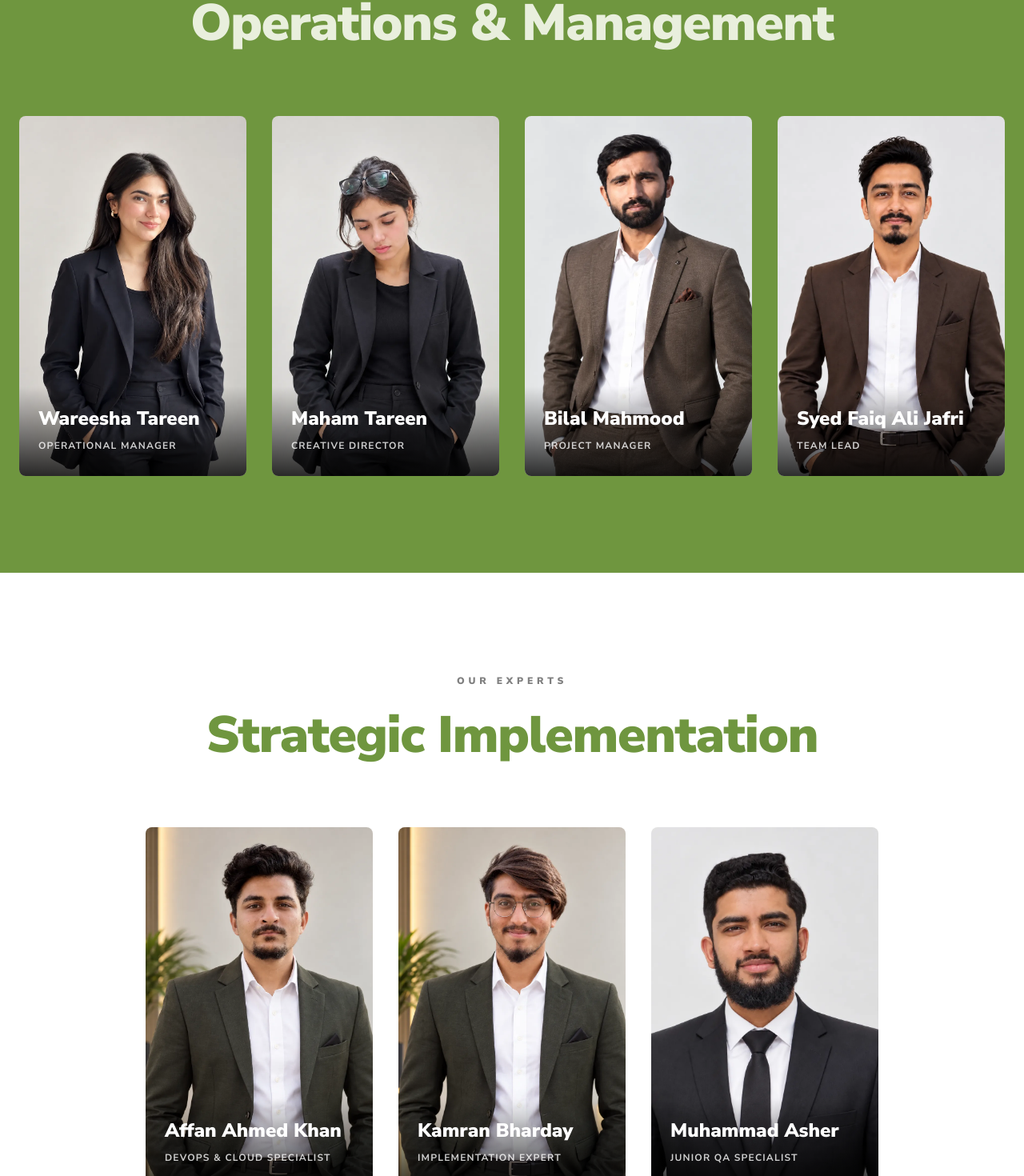
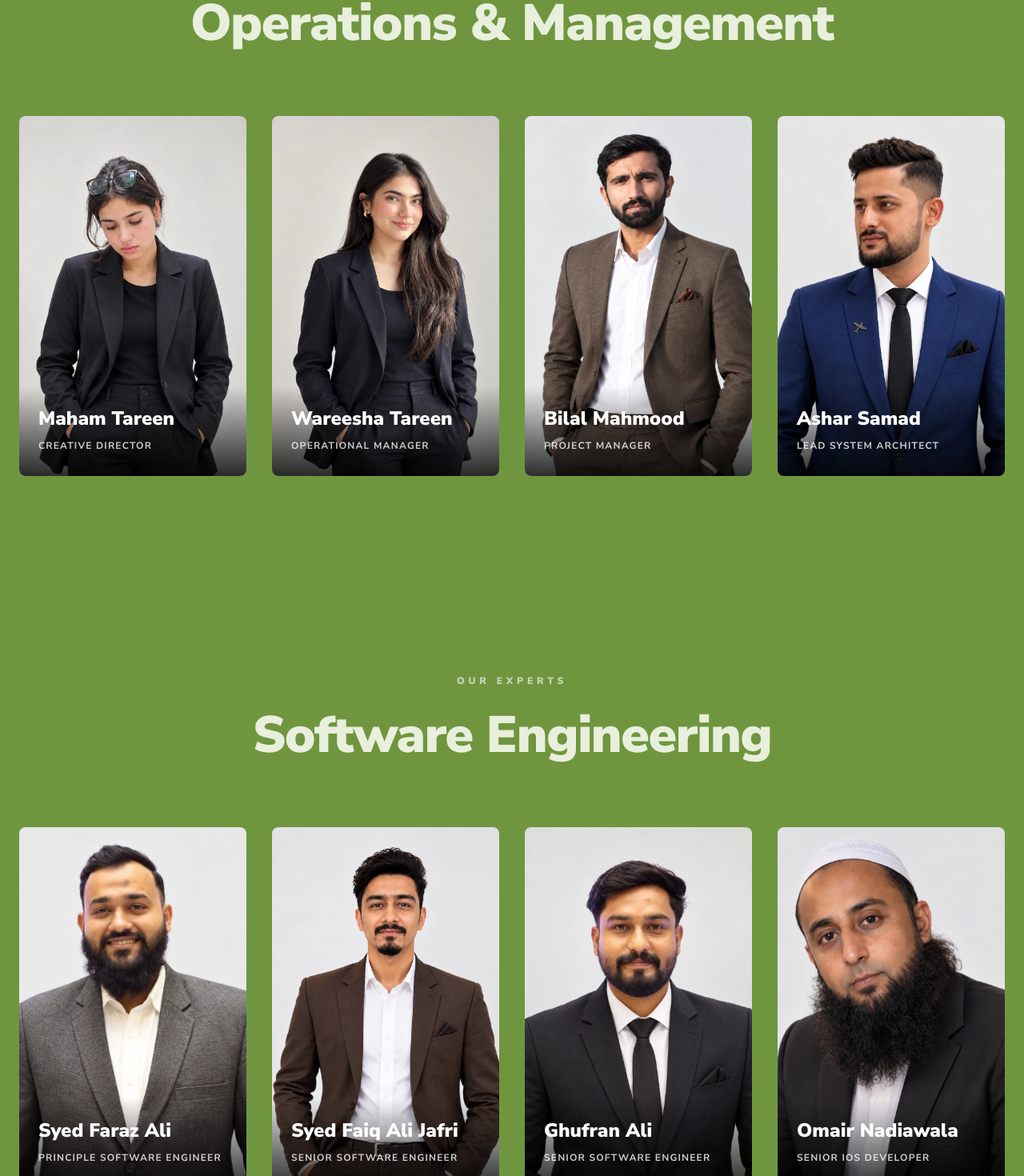
Before and after one commit to syedfaiqali/EDXS, a React (Vite) app: page /team in a window 1280 px wide. Shown: the part 1143-2613 px from the top of the page at 80% size. Built offline with nearby package versions, Linux system fonts and the light colour scheme.

Commit message:
updates in UI

```diff
--- a/src/components/landing/TeamSection.tsx
+++ b/src/components/landing/TeamSection.tsx
@@ -53,7 +53,7 @@ const TeamGroup: React.FC<TeamSectionProps> = ({ title, members, dark }) => {
         <Box
             ref={sectionRef}
             sx={{
-                bgcolor: dark ? 'primary.main' : 'white',
+                bgcolor: dark ? 'primary.main' : 'secondary.main',
                 py: { xs: 10, md: 15 },
                 textAlign: 'center',
                 borderBottom: `1px solid ${alpha(dark ? '#fff' : '#000', 0.05)}`
@@ -165,7 +165,7 @@ const TeamGroup: React.FC<TeamSectionProps> = ({ title, members, dark }) => {
                                             left: 0,
                                             width: '100%',
                                             height: '100%',
-                                            bgcolor: alpha(dark ? '#1e293b' : '#1e293b', 0.9),
+                                            bgcolor: alpha('#45672a', 0.94),
                                             color: 'white',
                                             display: 'flex',
                                             flexDirection: 'column',
@@ -285,16 +285,16 @@ const TeamSection: React.FC = () => {
 
     const management = [
         {
+            name: 'Maham Tareen',
+            role: 'Creative Director',
+            image: mahamImage,
+            description: 'Shapes clear, thoughtful experiences that make EDXS easy for every user to navigate.'
+        },
+        {
             name: 'Wareesha Tareen',
             role: 'Operational Manager',
             image: wareeshaImage,
             description: 'Keeps operational planning aligned, organised, and focused on client success.'
-        },
-        {
-            name: 'Maham Tareen',
-            role: 'Creative Director',
-            image: mahamImage,
-            description: 'Shapes clear, thoughtful experiences that make EDXS easy for every user to navigate.'
         },
         {
             name: 'Bilal Mahmood',
@@ -304,15 +304,15 @@ const TeamSection: React.FC = () => {
             linkedin: 'https://www.linkedin.com/in/bilal-mahmood-4a740690/'
         },
         {
-            name: 'Syed Faiq Ali Jafri',
-            role: 'Team Lead',
-            image: faiqImage,
-            description: 'Leads development work with a hands-on focus on quality and dependable delivery.',
-            linkedin: 'https://www.linkedin.com/in/syedfaiqjafridev'
+            name: 'Ashar Samad',
+            role: 'Lead System Architect',
+            image: asharImage,
+            description: 'Designs the system architecture behind robust EDXS integrations.',
+            linkedin: 'https://www.linkedin.com/in/ashar-samad-863773194/'
         },
     ];
 
-    const marketing = [
+    const platformOperations = [
         {
             name: 'Affan Ahmed Khan',
             role: 'Devops & Cloud Specialist',
@@ -336,20 +336,48 @@ const TeamSection: React.FC = () => {
         },
     ];
 
-    const devTeam1 = [
+    const softwareEngineering = [
+        {
+            name: 'Syed Faraz Ali',
+            role: 'Principle Software Engineer',
+            image: farazImage,
+            description: 'Maintains strong frontend standards for a consistent, intuitive EDXS experience.',
+            linkedin: 'https://www.linkedin.com/in/syed-faraz-ali-704b23384/'
+        },
+        {
+            name: 'Syed Faiq Ali Jafri',
+            role: 'Senior Software Engineer',
+            image: faiqImage,
+            description: 'Leads development work with a hands-on focus on quality and dependable delivery.',
+            linkedin: 'https://www.linkedin.com/in/syedfaiqjafridev'
+        },
+        {
+            name: 'Ghufran Ali',
+            role: 'Senior Software Engineer',
+            image: ghufranImage,
+            description: 'Creates responsive, high-performance web experiences across the EDXS platform.',
+            linkedin: 'https://www.linkedin.com/in/ghufran-ali-082570175/'
+        },
+        {
+            name: 'Omair Nadiawala',
+            role: 'Senior IOS Developer',
+            image: omairImage,
+            description: 'Builds polished mobile experiences that keep EDXS useful wherever teams work.',
+            linkedin: 'https://www.linkedin.com/in/omairnadiadwala/'
+        },
+        {
+            name: 'Amin Lakhani',
+            role: 'Senior Software Engineer',
+            image: aminImage,
+            description: 'Contributes to intelligent, data-focused features that make EDXS more useful.',
+            linkedin: 'https://www.linkedin.com/in/amin-lakhani-4b38a4223/'
+        },
         {
             name: 'Syed Osama Zaidi',
             role: 'Senior Backend Developer',
             image: osamaImage,
             description: 'Builds dependable backend services that support EDXS at scale.',
             linkedin: 'https://www.linkedin.com/in/osama-zaidi-4b0b1b1b/'
-        },
-        {
-            name: 'Ashar Samad',
-            role: 'Lead System Architect',
-            image: asharImage,
-            description: 'Designs the system architecture behind robust EDXS integrations.',
-            linkedin: 'https://www.linkedin.com/in/ashar-samad-863773194/'
         },
         {
             name: 'Abdullah Khan',
@@ -363,86 +391,34 @@ const TeamSection: React.FC = () => {
             role: 'Backend Developer',
             image: raoImage,
             description: 'Focuses on resilient backend systems and consistent platform performance.'
-        }
-    ];
-
-    const devTeam2 = [
-        {
-            name: 'Omair Nadiawala',
-            role: 'Senior IOS Developer',
-            image: omairImage,
-            description: 'Builds polished mobile experiences that keep EDXS useful wherever teams work.',
-            linkedin: 'https://www.linkedin.com/in/omairnadiadwala/'
         },
-        {
-            name: 'Ghufran Ali',
-            role: 'Senior Software Developer',
-            image: ghufranImage,
-            description: 'Creates responsive, high-performance web experiences across the EDXS platform.',
-            linkedin: 'https://www.linkedin.com/in/ghufran-ali-082570175/'
-        },
-        {
-            name: 'Amin Lakhani',
-            role: 'Senior Software Developer',
-            image: aminImage,
-            description: 'Contributes to intelligent, data-focused features that make EDXS more useful.',
-            linkedin: 'https://www.linkedin.com/in/amin-lakhani-4b38a4223/'
-        },
-        {
-            name: 'Syed Faraz Ali',
-            role: 'Principle Software Developer',
-            image: farazImage,
-            description: 'Maintains strong frontend standards for a consistent, intuitive EDXS experience.',
-            linkedin: 'https://www.linkedin.com/in/syed-faraz-ali-704b23384/'
-        }
     ];
 
     return (
         <Box>
             <TeamGroup title="Executive Leadership" members={executives} />
             <TeamGroup title="Operations & Management" members={management} dark />
-            <TeamGroup title="Strategic Implementation" members={marketing} />
-            <TeamGroup title="Infrastructure & Core" members={devTeam1} dark />
-            <TeamGroup title="Interactive & AI" members={devTeam2} />
+            <TeamGroup title="Software Engineering" members={softwareEngineering} dark />
+            <TeamGroup title="Platform Operations & Quality" members={platformOperations} />
 
             {/* Bottom Quote Banner */}
             <Box
                 sx={{
                     position: 'relative',
                     py: { xs: 15, md: 25 },
-                    bgcolor: '#1e293b',
-                    color: 'white',
+                    bgcolor: 'secondary.light',
+                    color: 'primary.dark',
                     textAlign: 'center',
                     overflow: 'hidden'
                 }}
             >
-                {/* Background Text Overlay */}
-                <Typography
-                    variant="h1"
-                    sx={{
-                        position: 'absolute',
-                        top: '50%',
-                        left: '50%',
-                        transform: 'translate(-50%, -50%)',
-                        fontSize: { xs: '8rem', md: '15rem' },
-                        fontWeight: 900,
-                        opacity: 0.05,
-                        whiteSpace: 'nowrap',
-                        zIndex: 0,
-                        pointerEvents: 'none',
-                        letterSpacing: '0.1em'
-                    }}
-                >
-                    EDXS TEAM
-                </Typography>
-
                 <Container maxWidth="md" sx={{ position: 'relative', zIndex: 1 }}>
                     <Typography
                         variant="h3"
                         sx={{
                             fontWeight: 700,
                             lineHeight: 1.4,
-                            color: 'secondary.main',
+                            color: 'primary.dark',
                             fontStyle: 'italic',
                             mb: 4,
                             fontSize: { xs: '1.5rem', md: '2.5rem' }
@@ -450,7 +426,7 @@ const TeamSection: React.FC = () => {
                     >
                         "Everyone at EDXS is here for the same reason: we see it as our duty to improve the user experience of the world."
                     </Typography>
-                    <Typography sx={{ opacity: 0.6, letterSpacing: '0.2em', textTransform: 'uppercase', fontWeight: 700 }}>
+                    <Typography sx={{ color: 'text.primary', opacity: 0.7, letterSpacing: '0.2em', textTransform: 'uppercase', fontWeight: 700 }}>
                         Impact over everything.
                     </Typography>
                 </Container>
```
